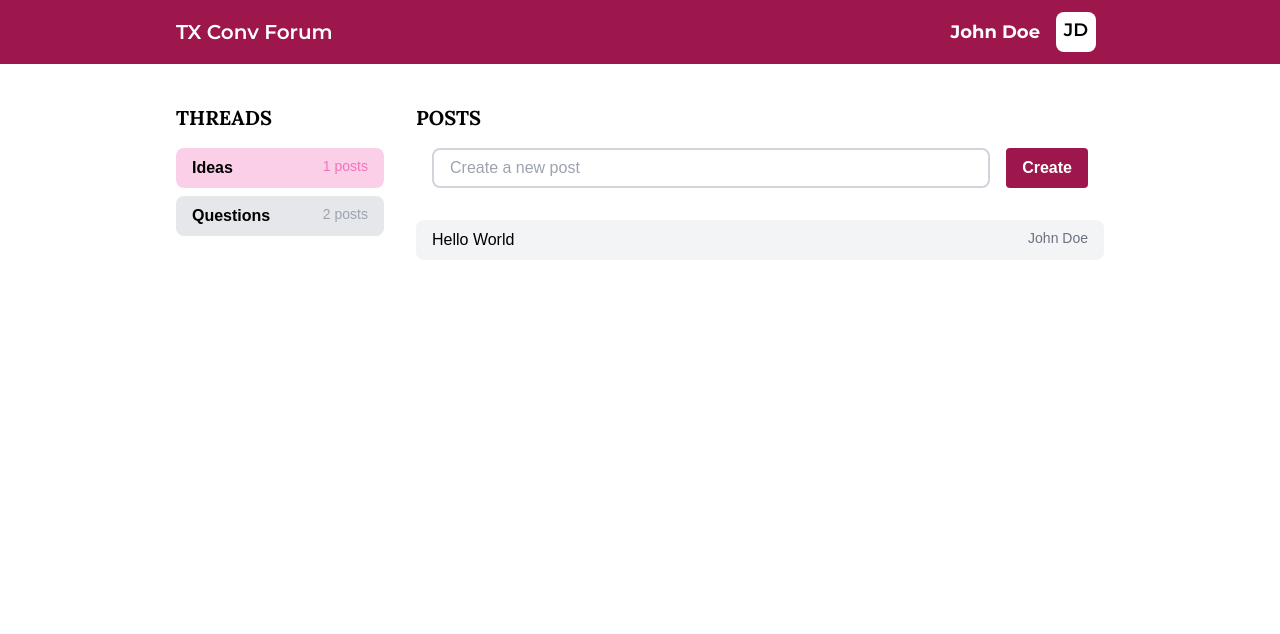
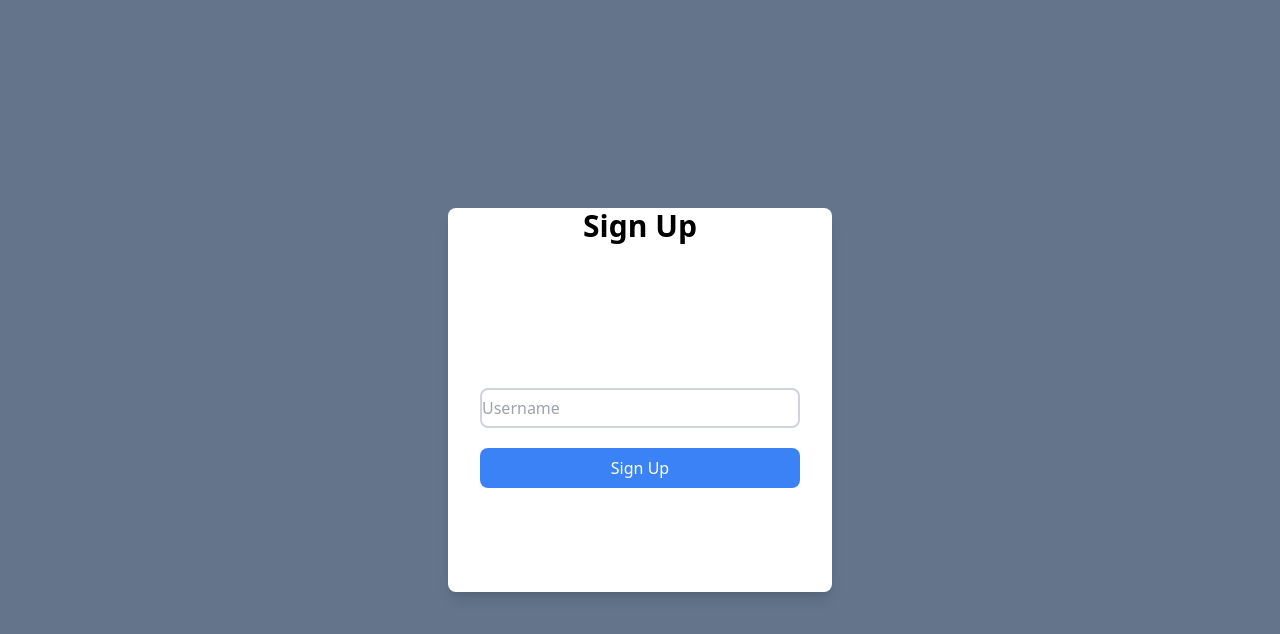
Before and after one commit to bengordon-dev/convergent-sp23-react-flask, a React (Create React App) app in the folder frontend/: page /signup in a window 1280 px wide. Shown: the top 634 px of the page. Built offline with nearby package versions, Linux system fonts and the light colour scheme; a web font is replaced by a local one.

Commit message:
routing working for login/signup

```diff
--- a/frontend/package.json
+++ b/frontend/package.json
@@ -8,6 +8,7 @@
     "@testing-library/user-event": "^13.5.0",
     "react": "^18.2.0",
     "react-dom": "^18.2.0",
+    "react-router-dom": "^6.7.0",
     "react-scripts": "^5.0.1",
     "web-vitals": "^2.1.4"
   },
--- a/frontend/src/App.js
+++ b/frontend/src/App.js
@@ -1,7 +1,30 @@
 import Navbar from './components/Navbar';
 import Main from './components/Main';
+import { BrowserRouter, Routes, Route, redirect } from "react-router-dom";
+import Login from './components/Login';
+import Signup from './components/Signup';
+import { useState } from 'react';
 
 function App() {
+  return (
+    <BrowserRouter>
+      <Routes>
+        <Route path="/" element={<Home />}/>
+        <Route path="/login" element={<Login />} />
+        <Route path="/signup" element={<Signup />} />
+      </Routes>
+
+    </BrowserRouter>
+  );
+}
+
+function Home() {
+  const [user, setUser] = useState(null);
+
+  if (!user) {
+    window.location.href = '/signup';
+  }
+
   return (
     <div className="App flex flex-col">
       <Navbar />
@@ -10,4 +33,5 @@ function App() {
   );
 }
 
+
 export default App;
--- /dev/null
+++ b/frontend/src/components/Login.js
@@ -0,0 +1,9 @@
+import React from 'react'
+
+function Login() {
+  return (
+    <div>logi page</div>
+  )
+}
+
+export default Login
--- a/frontend/src/components/Navbar.js
+++ b/frontend/src/components/Navbar.js
@@ -1,4 +1,5 @@
-import React from 'react'
+import React, { useEffect, useState } from 'react'
+
 
 function Navbar() {
   return (
--- /dev/null
+++ b/frontend/src/components/Signup.js
@@ -0,0 +1,20 @@
+import React from 'react'
+
+function Signup() {
+  return (
+    <div className='bg-slate-500'>
+      <div className="flex flex-col items-center justify-center h-screen">
+        <div className="flex flex-col items-center justify-center w-96 h-96 bg-white rounded-lg shadow-lg">
+          <h1 className="text-3xl font-bold">Sign Up</h1>
+          <form className="flex flex-col items-center justify-center w-96 h-96">
+            <input className="w-80 h-10 mt-10 border-2 border-gray-300 rounded-lg" type="text" placeholder="Username" />
+{/*             <input className="w-80 h-10 mt-5 border-2 border-gray-300 rounded-lg" type="password" placeholder="Password" />
+ */}            <button className="w-80 h-10 mt-5 bg-blue-500 rounded-lg text-white">Sign Up</button>
+          </form>
+        </div>
+      </div>
+    </div>
+  )
+}
+
+export default Signup
--- a/frontend/src/index.js
+++ b/frontend/src/index.js
@@ -3,6 +3,7 @@ import ReactDOM from 'react-dom/client';
 import './index.css';
 import App from './App';
 import reportWebVitals from './reportWebVitals';
+
 
 const root = ReactDOM.createRoot(document.getElementById('root'));
 root.render(
```
Also changed, not shown: 1 other file (tests, documents, lock files or other folders).
